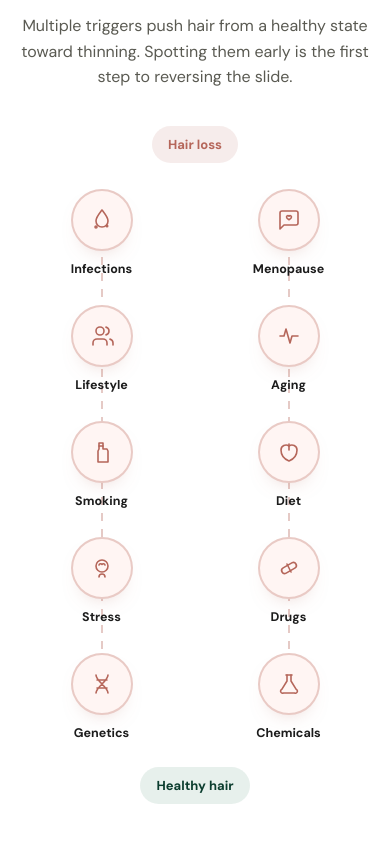
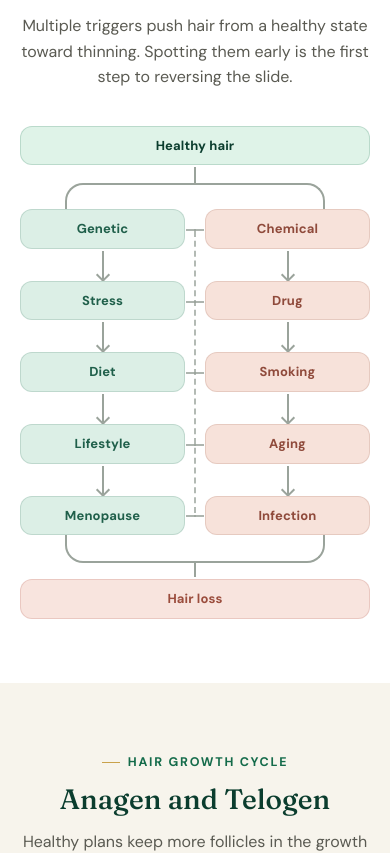
Before and after one commit to ingenxzylk-ctrl/Site, a React (Vite) app: page / in a window 390 px wide. Shown: the part 1340-2193 px from the top of the page. Built offline with nearby package versions, Linux system fonts and the light colour scheme.

Commit message:
Match Why Hair Falls to the flowchart reference
Rebuild the section as Healthy hair → dual mint/peach columns → Hair loss with dashed cross-links, keep click-to-open popups, and push-ready responsive styles.

Co-authored-by: ingenxzylk-ctrl <ingenxzylk-ctrl@users.noreply.github.com>

```diff
--- a/src/homepage.jsx
+++ b/src/homepage.jsx
@@ -119,14 +119,28 @@ function Icon({ name, className, strokeWidth = 1.6 }) {
 }
 
 /* ---------- DATA ---------- */
-/* Displayed top → bottom (path climbs from Healthy hair up to Hair loss) */
+/* Flowchart: Healthy hair → two columns → Hair loss */
 const lossPathLeft = [
   {
-    icon: 'dandruff',
-    title: 'Infections',
+    icon: 'dna',
+    title: 'Genetic',
     reason:
-      'Fungal or bacterial scalp issues create inflammation that interrupts the normal growth cycle.',
-    tip: 'Calming the scalp environment first makes regrowth treatments more effective.',
+      'Inherited DHT sensitivity can gradually miniaturize follicles, especially at the crown and hairline.',
+    tip: 'Early assessment helps tailor treatment before density loss becomes harder to reverse.',
+  },
+  {
+    icon: 'stress',
+    title: 'Stress',
+    reason:
+      'Physical or emotional stress elevates cortisol and can force healthy strands into telogen early.',
+    tip: 'Sleep, recovery, and routine coaching help calm stress-linked shedding cycles.',
+  },
+  {
+    icon: 'nutrition',
+    title: 'Diet',
+    reason:
+      'Low protein, iron, or micronutrient intake shows up on the scalp before other body signs appear.',
+    tip: 'A nutrition plan aligned to your labs helps refill what follicles are missing.',
   },
   {
     icon: 'users',
@@ -136,35 +150,35 @@ const lossPathLeft = [
     tip: 'Small daily habit shifts protect strands while your treatment works underneath.',
   },
   {
+    icon: 'heartChat',
+    title: 'Menopause',
+    reason:
+      'Hormonal shifts around menopause can tip the balance toward thinning and wider parting.',
+    tip: 'A hormone-aware plan helps stabilize shedding and support thicker-looking density.',
+  },
+]
+
+const lossPathRight = [
+  {
+    icon: 'flask',
+    title: 'Chemical',
+    reason:
+      'Harsh dyes, straighteners, and pollution irritate the scalp and weaken the follicle barrier over time.',
+    tip: 'Switch to gentler formulas and protect your scalp from daily chemical exposure.',
+  },
+  {
+    icon: 'capsule',
+    title: 'Drug',
+    reason:
+      'Certain medications can push follicles into a resting phase and trigger temporary shedding.',
+    tip: 'Review prescriptions with a clinician so your hair plan accounts for medication effects.',
+  },
+  {
     icon: 'spray',
     title: 'Smoking',
     reason:
       'Nicotine reduces scalp blood flow and starves follicles of oxygen and nutrients they need to grow.',
     tip: 'Improving circulation support is a key part of rebuilding healthier growth conditions.',
-  },
-  {
-    icon: 'stress',
-    title: 'Stress',
-    reason:
-      'Physical or emotional stress elevates cortisol and can force healthy strands into telogen early.',
-    tip: 'Sleep, recovery, and routine coaching help calm stress-linked shedding cycles.',
-  },
-  {
-    icon: 'dna',
-    title: 'Genetics',
-    reason:
-      'Inherited DHT sensitivity can gradually miniaturize follicles, especially at the crown and hairline.',
-    tip: 'Early assessment helps tailor treatment before density loss becomes harder to reverse.',
-  },
-]
-
-const lossPathRight = [
-  {
-    icon: 'heartChat',
-    title: 'Menopause',
-    reason:
-      'Hormonal shifts around menopause can tip the balance toward thinning and wider parting.',
-    tip: 'A hormone-aware plan helps stabilize shedding and support thicker-looking density.',
   },
   {
     icon: 'metabolism',
@@ -174,25 +188,11 @@ const lossPathRight = [
     tip: 'Targeted actives and consistent care help support follicle strength as you age.',
   },
   {
-    icon: 'nutrition',
-    title: 'Diet',
+    icon: 'dandruff',
+    title: 'Infection',
     reason:
-      'Low protein, iron, or micronutrient intake shows up on the scalp before other body signs appear.',
-    tip: 'A nutrition plan aligned to your labs helps refill what follicles are missing.',
-  },
-  {
-    icon: 'capsule',
-    title: 'Drugs',
-    reason:
-      'Certain medications can push follicles into a resting phase and trigger temporary shedding.',
-    tip: 'Review prescriptions with a clinician so your hair plan accounts for medication effects.',
-  },
-  {
-    icon: 'flask',
-    title: 'Chemicals',
-    reason:
-      'Harsh dyes, straighteners, and pollution irritate the scalp and weaken the follicle barrier over time.',
-    tip: 'Switch to gentler formulas and protect your scalp from daily chemical exposure.',
+      'Fungal or bacterial scalp issues create inflammation that interrupts the normal growth cycle.',
+    tip: 'Calming the scalp environment first makes regrowth treatments more effective.',
   },
 ]
 
@@ -786,46 +786,51 @@ export default function HomePage() {
               Spotting them early is the first step to reversing the slide.
             </p>
           </Reveal>
-          <Reveal className="loss-map">
-            <div className="loss-map-end top">
-              <span className="loss-path-pill bad">Hair loss</span>
+          <Reveal className="loss-flow">
+            <div className="loss-flow-start">
+              <span className="loss-chip start">Healthy hair</span>
+              <span className="loss-flow-branch" aria-hidden="true" />
             </div>
 
-            <div className="loss-map-grid" aria-label="Hair fall triggers path">
-              <div className="loss-map-col">
-                {lossPathLeft.map((factor) => (
+            <div className="loss-flow-cols" aria-label="Hair fall triggers path">
+              <div className="loss-flow-col mint">
+                {lossPathLeft.map((factor, index) => (
+                  <div className="loss-flow-step" key={factor.title}>
+                    {index > 0 ? (
+                      <span className="loss-flow-arrow" aria-hidden="true" />
+                    ) : null}
                     <button
                       type="button"
-                    className={`loss-node${factorPopup?.title === factor.title ? ' active' : ''}`}
-                    key={factor.title}
+                      className={`loss-chip node mint${factorPopup?.title === factor.title ? ' active' : ''}`}
                       onClick={() => setFactorPopup(factor)}
                     >
-                    <span className="loss-node-icon">
-                      <Icon name={factor.icon} />
-                    </span>
-                    <span className="loss-node-label">{factor.title}</span>
+                      {factor.title}
                     </button>
+                  </div>
                 ))}
               </div>
-              <div className="loss-map-col">
-                {lossPathRight.map((factor) => (
+
+              <div className="loss-flow-col peach">
+                {lossPathRight.map((factor, index) => (
+                  <div className="loss-flow-step" key={factor.title}>
+                    {index > 0 ? (
+                      <span className="loss-flow-arrow" aria-hidden="true" />
+                    ) : null}
                     <button
                       type="button"
-                    className={`loss-node${factorPopup?.title === factor.title ? ' active' : ''}`}
-                    key={factor.title}
+                      className={`loss-chip node peach${factorPopup?.title === factor.title ? ' active' : ''}`}
                       onClick={() => setFactorPopup(factor)}
                     >
-                    <span className="loss-node-icon">
-                      <Icon name={factor.icon} />
-                    </span>
-                    <span className="loss-node-label">{factor.title}</span>
+                      {factor.title}
                     </button>
+                  </div>
                 ))}
               </div>
             </div>
 
-            <div className="loss-map-end bottom">
-              <span className="loss-path-pill good">Healthy hair</span>
+            <div className="loss-flow-end">
+              <span className="loss-flow-merge" aria-hidden="true" />
+              <span className="loss-chip end">Hair loss</span>
             </div>
           </Reveal>
         </div>
--- a/src/styles/home.css
+++ b/src/styles/home.css
@@ -812,142 +812,220 @@ section {
   padding-top: 88px;
 }
 
-.loss-map {
-  max-width: 720px;
+.loss-flow {
+  max-width: 560px;
   margin: 0 auto;
   display: grid;
-  gap: 18px;
+  gap: 0;
   justify-items: center;
 }
 
-.loss-map-end {
-  display: flex;
+.loss-flow-start,
+.loss-flow-end {
+  display: flex;
+  flex-direction: column;
+  align-items: center;
+  width: 100%;
+}
+
+.loss-chip {
+  display: inline-flex;
+  align-items: center;
   justify-content: center;
-}
-
-.loss-map-grid {
+  min-width: 148px;
+  padding: 12px 22px;
+  border-radius: 14px;
+  font-size: 15px;
+  font-weight: 700;
+  letter-spacing: 0.01em;
+  border: 1px solid transparent;
+  text-align: center;
+  line-height: 1.2;
+}
+
+.loss-chip.start {
+  background: #dff3e8;
+  color: var(--forest);
+  border-color: rgba(20, 107, 74, 0.18);
+}
+
+.loss-chip.end {
+  background: #f8e4de;
+  color: #9b4d3d;
+  border-color: rgba(181, 102, 90, 0.22);
+}
+
+.loss-chip.node {
+  position: relative;
+  width: 100%;
+  max-width: 180px;
+  cursor: pointer;
+  transition:
+    transform 0.2s ease,
+    box-shadow 0.2s ease,
+    border-color 0.2s ease;
+}
+
+.loss-flow-col.mint .loss-chip.node::after,
+.loss-flow-col.peach .loss-chip.node::before {
+  content: '';
+  position: absolute;
+  top: 50%;
+  width: calc(28px + 4px);
+  border-top: 2px dashed rgba(154, 163, 155, 0.8);
+  pointer-events: none;
+}
+
+.loss-flow-col.mint .loss-chip.node::after {
+  left: 100%;
+  margin-left: 2px;
+}
+
+.loss-flow-col.peach .loss-chip.node::before {
+  right: 100%;
+  margin-right: 2px;
+}
+
+.loss-chip.node.mint {
+  background: #dcefe6;
+  color: #1f5f4a;
+  border-color: rgba(31, 95, 74, 0.16);
+}
+
+.loss-chip.node.peach {
+  background: #f7e2da;
+  color: #8f4a3b;
+  border-color: rgba(143, 74, 59, 0.16);
+}
+
+.loss-chip.node:hover,
+.loss-chip.node.active {
+  transform: translateY(-2px);
+  box-shadow: 0 12px 24px -16px rgba(28, 28, 28, 0.45);
+}
+
+.loss-chip.node.mint:hover,
+.loss-chip.node.mint.active {
+  border-color: rgba(31, 95, 74, 0.4);
+}
+
+.loss-chip.node.peach:hover,
+.loss-chip.node.peach.active {
+  border-color: rgba(143, 74, 59, 0.4);
+}
+
+.loss-flow-branch {
+  position: relative;
+  width: min(72%, 280px);
+  height: 42px;
+  margin-top: 2px;
+}
+
+.loss-flow-branch::before {
+  content: '';
+  position: absolute;
+  top: 0;
+  left: 50%;
+  width: 2px;
+  height: 16px;
+  transform: translateX(-50%);
+  background: #9aa39b;
+}
+
+.loss-flow-branch::after {
+  content: '';
+  position: absolute;
+  top: 16px;
+  left: 0;
+  right: 0;
+  height: 26px;
+  border: 2px solid #9aa39b;
+  border-bottom: none;
+  border-radius: 18px 18px 0 0;
+}
+
+.loss-flow-cols {
   position: relative;
   display: grid;
   grid-template-columns: 1fr 1fr;
-  gap: 48px 72px;
+  gap: 56px;
   width: 100%;
-  padding: 12px 8px 8px;
-}
-
-.loss-map-grid::before {
+  padding: 0 8px;
+}
+
+.loss-flow-cols::before {
   content: '';
   position: absolute;
   left: 50%;
-  top: 36px;
-  bottom: 36px;
+  top: 22px;
+  bottom: 22px;
+  width: 0;
+  border-left: 2px dashed rgba(154, 163, 155, 0.75);
+  transform: translateX(-50%);
+  pointer-events: none;
+}
+
+.loss-flow-col {
+  display: grid;
+  gap: 0;
+  justify-items: center;
+}
+
+.loss-flow-step {
+  display: flex;
+  flex-direction: column;
+  align-items: center;
+  width: 100%;
+}
+
+.loss-flow-arrow {
   width: 2px;
-  transform: translateX(-50%);
-  background: repeating-linear-gradient(
-    to bottom,
-    rgba(181, 102, 90, 0.45) 0 8px,
-    transparent 8px 16px
-  );
-  pointer-events: none;
-}
-
-.loss-map-col {
-  position: relative;
-  display: grid;
-  gap: 28px;
-  justify-items: center;
-}
-
-.loss-map-col::before {
+  height: 28px;
+  background: #9aa39b;
+  position: relative;
+  margin: 2px 0;
+}
+
+.loss-flow-arrow::after {
   content: '';
   position: absolute;
   left: 50%;
-  top: 36px;
-  bottom: 36px;
+  bottom: -1px;
+  width: 8px;
+  height: 8px;
+  border-right: 2px solid #9aa39b;
+  border-bottom: 2px solid #9aa39b;
+  transform: translateX(-50%) rotate(45deg);
+}
+
+.loss-flow-merge {
+  position: relative;
+  width: min(72%, 280px);
+  height: 42px;
+  margin-bottom: 2px;
+}
+
+.loss-flow-merge::before {
+  content: '';
+  position: absolute;
+  left: 0;
+  right: 0;
+  top: 0;
+  height: 26px;
+  border: 2px solid #9aa39b;
+  border-top: none;
+  border-radius: 0 0 18px 18px;
+}
+
+.loss-flow-merge::after {
+  content: '';
+  position: absolute;
+  left: 50%;
+  top: 26px;
   width: 2px;
+  height: 16px;
   transform: translateX(-50%);
-  background: repeating-linear-gradient(
-    to bottom,
-    rgba(181, 102, 90, 0.35) 0 8px,
-    transparent 8px 16px
-  );
-  pointer-events: none;
-  z-index: 0;
-}
-
-.loss-node {
-  position: relative;
-  z-index: 1;
-  width: 100%;
-  max-width: 160px;
-  display: flex;
-  flex-direction: column;
-  align-items: center;
-  gap: 10px;
-  background: none;
-  border: none;
-  padding: 0;
-  cursor: pointer;
-  color: var(--charcoal);
-  transition: transform 0.2s ease;
-}
-
-.loss-node:hover,
-.loss-node.active {
-  transform: translateY(-4px);
-}
-
-.loss-node-icon {
-  width: 78px;
-  height: 78px;
-  border-radius: 50%;
-  background: #fff5f3;
-  border: 2px solid rgba(181, 102, 90, 0.3);
-  color: var(--muted-red);
-  display: flex;
-  align-items: center;
-  justify-content: center;
-  box-shadow: 0 10px 22px -16px rgba(181, 102, 90, 0.55);
-  transition:
-    background 0.2s ease,
-    border-color 0.2s ease,
-    box-shadow 0.2s ease;
-}
-
-.loss-node:hover .loss-node-icon,
-.loss-node.active .loss-node-icon {
-  background: #ffe8e2;
-  border-color: rgba(181, 102, 90, 0.65);
-  box-shadow: 0 16px 28px -14px rgba(181, 102, 90, 0.7);
-}
-
-.loss-node-icon svg {
-  width: 30px;
-  height: 30px;
-}
-
-.loss-node-label {
-  font-size: 14px;
-  font-weight: 700;
-  text-align: center;
-}
-
-.loss-path-pill {
-  display: inline-flex;
-  padding: 10px 16px;
-  border-radius: 999px;
-  font-size: 13px;
-  font-weight: 700;
-  white-space: nowrap;
-}
-
-.loss-path-pill.good {
-  background: rgba(20, 107, 74, 0.1);
-  color: var(--forest);
-}
-
-.loss-path-pill.bad {
-  background: rgba(181, 102, 90, 0.12);
-  color: var(--muted-red);
+  background: #9aa39b;
 }
 
 .loss-modal {
@@ -2467,13 +2545,22 @@ footer {
     padding: 12px 32px 88px;
   }
 
-  .loss-map-grid {
-    gap: 36px 40px;
-  }
-
-  .loss-node-icon {
-    width: 70px;
-    height: 70px;
+  .loss-flow {
+    max-width: 480px;
+  }
+
+  .loss-flow-cols {
+    gap: 36px;
+  }
+
+  .loss-chip {
+    min-width: 132px;
+    padding: 11px 16px;
+    font-size: 14px;
+  }
+
+  .loss-chip.node {
+    max-width: 160px;
   }
 
   .cycle-orbit-wrap {
@@ -2590,31 +2677,36 @@ footer {
     font-size: 28px;
   }
 
-  .loss-map-grid {
-    gap: 28px 24px;
-    padding: 8px 0;
-  }
-
-  .loss-map-grid::before {
-    display: none;
-  }
-
-  .loss-node {
-    max-width: 130px;
-  }
-
-  .loss-node-icon {
-    width: 62px;
-    height: 62px;
-  }
-
-  .loss-node-icon svg {
-    width: 24px;
-    height: 24px;
-  }
-
-  .loss-node-label {
-    font-size: 12.5px;
+  .loss-flow {
+    max-width: 100%;
+  }
+
+  .loss-flow-cols {
+    gap: 20px;
+    padding: 0;
+  }
+
+  .loss-flow-branch,
+  .loss-flow-merge {
+    width: min(86%, 260px);
+  }
+
+  .loss-chip {
+    min-width: 0;
+    width: 100%;
+    max-width: none;
+    padding: 11px 10px;
+    font-size: 13px;
+    border-radius: 12px;
+  }
+
+  .loss-chip.node {
+    max-width: none;
+  }
+
+  .loss-flow-col.mint .loss-chip.node::after,
+  .loss-flow-col.peach .loss-chip.node::before {
+    width: 10px;
   }
 
   .loss-modal-card {
```
Lines whose indentation alone changed are shown as unchanged.
